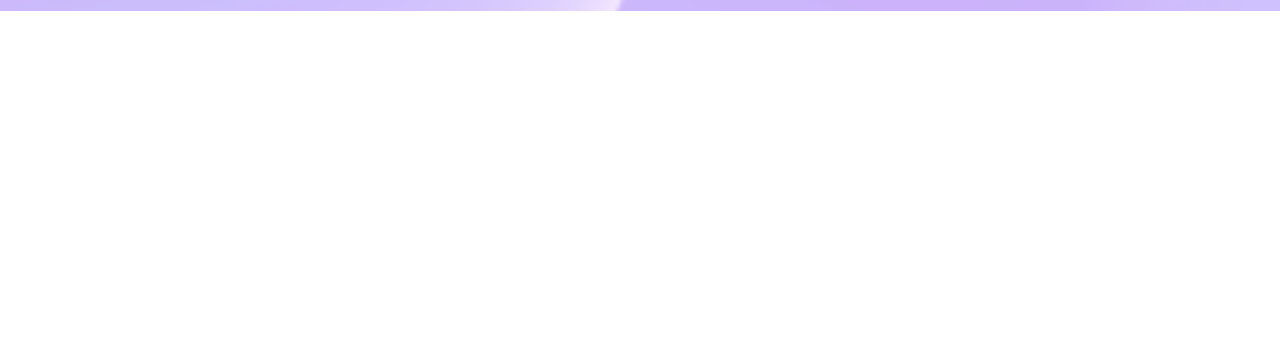
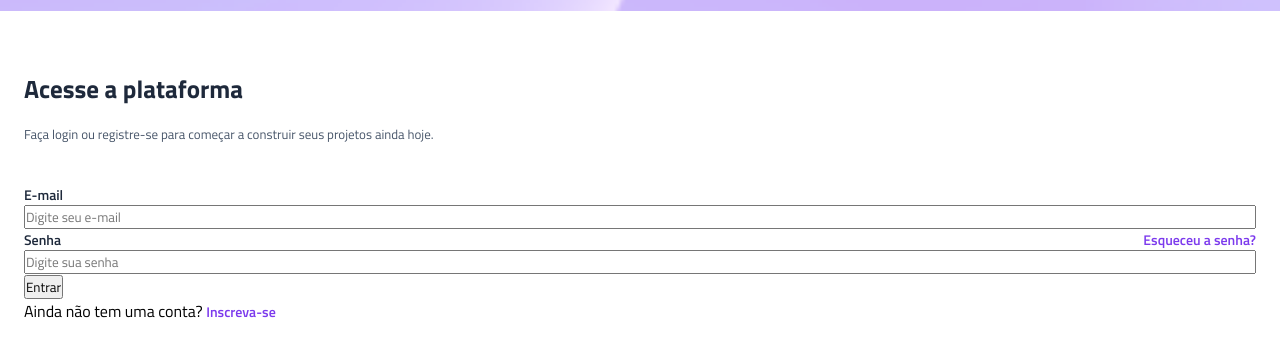
Before and after one commit to 1ucasxz/projeto-vertigo, a plain HTML site: page index.html in a window 1280 px wide. Shown: the part 123-480 px from the top of the page. Drawn offline with Linux system fonts and the light colour scheme.

Commit message:
estilização dos labels e das ancoras da seção de login

```diff
--- a/index.html
+++ b/index.html
@@ -1,14 +1,51 @@
 <!DOCTYPE html>
 <html lang="pt-BR">
+
 <head>
     <meta charset="UTF-8">
     <meta name="viewport" content="width=device-width, initial-scale=1.0">
     <link rel="stylesheet" href="style.css">
+    <link rel="preconnect" href="https://fonts.googleapis.com">
+    <link rel="preconnect" href="https://fonts.gstatic.com" crossorigin>
+    <link
+        href="https://fonts.googleapis.com/css2?family=Titillium+Web:ital,wght@0,200;0,300;0,400;0,600;0,700;0,900;1,200;1,300;1,400;1,600;1,700&display=swap"
+        rel="stylesheet">
     <title>Vertigo</title>
 </head>
+
 <body>
     <header>
         <img src="./imagens/logo.svg" alt="logo">
     </header>
+
+    <main>
+        <section class="descricao">
+            <h1>Acesse a plataforma</h1>
+            <p>Faça login ou registre-se para começar a construir seus projetos ainda hoje.</p>
+        </section>
+
+        <section class="login">
+            <form action="">
+                <div class="input-box">
+                    <label for="email">E-mail</label>
+                    <input type="email" placeholder="Digite seu e-mail" id="email">
+                </div>
+                <div class="input-box">
+                    <div>
+                        <label for="senha">Senha</label>
+                        <a href="">Esqueceu a senha?</a>
+                    </div>
+                    <input type="password" placeholder="Digite sua senha" id="senha">
+                </div>
+
+                <button>Entrar</button>
+            </form>
+
+            <p>
+                Ainda não tem uma conta? <a href="">Inscreva-se</a>
+            </p>
+        </section>
+    </main>
 </body>
+
 </html>
--- a/style.css
+++ b/style.css
@@ -8,6 +8,7 @@
 :root{
     --grey-800: #1e293b;
     --grey-600: #475569;
+    --purple: #7c3aed;
 }
 
 header{
@@ -25,9 +26,11 @@ header{
 main{
     padding-inline: 1.5rem;
 }
+
 .descricao{
     margin-bottom: 2.5rem;
 }
+
 .descricao h1{
     color: var(--grey-800);
     margin-bottom: 1rem;
@@ -38,3 +41,31 @@ main{
     font-size: 0.8125rem;
     color: var(--grey-600);
 }
+
+.input-box{
+    display: flex;
+    flex-direction: column;
+}
+
+.input-box div{
+    display: flex;
+    justify-content: space-between;
+    align-items: center;
+}
+
+.login label{
+    font-size: 0.875rem;
+    color: var(--grey-800);
+    font-weight: 600;
+}
+
+.login a{
+    color: var(--purple);
+    text-decoration: none;
+    font-size: 0.875rem;
+    font-weight: 600;
+}
+
+.login a:hover{
+    text-decoration: underline;
+}
```
